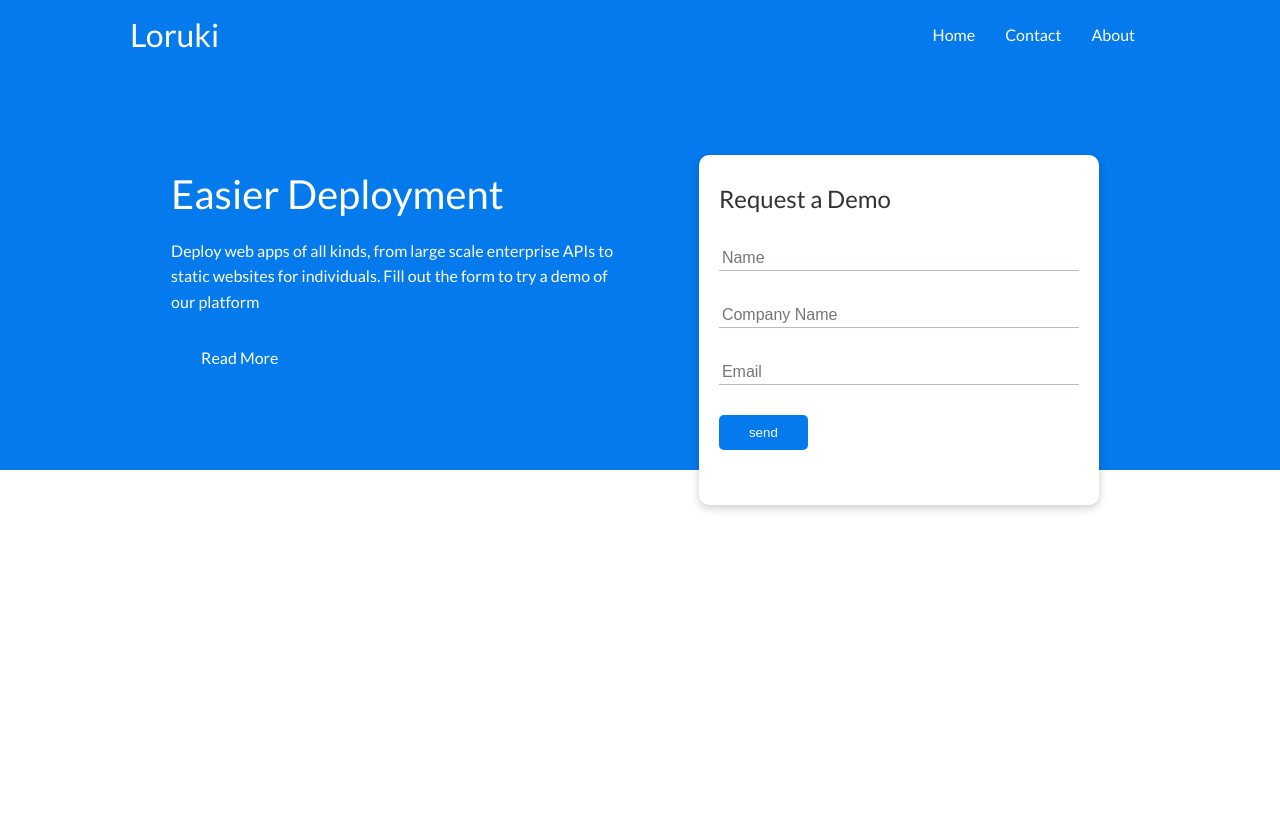
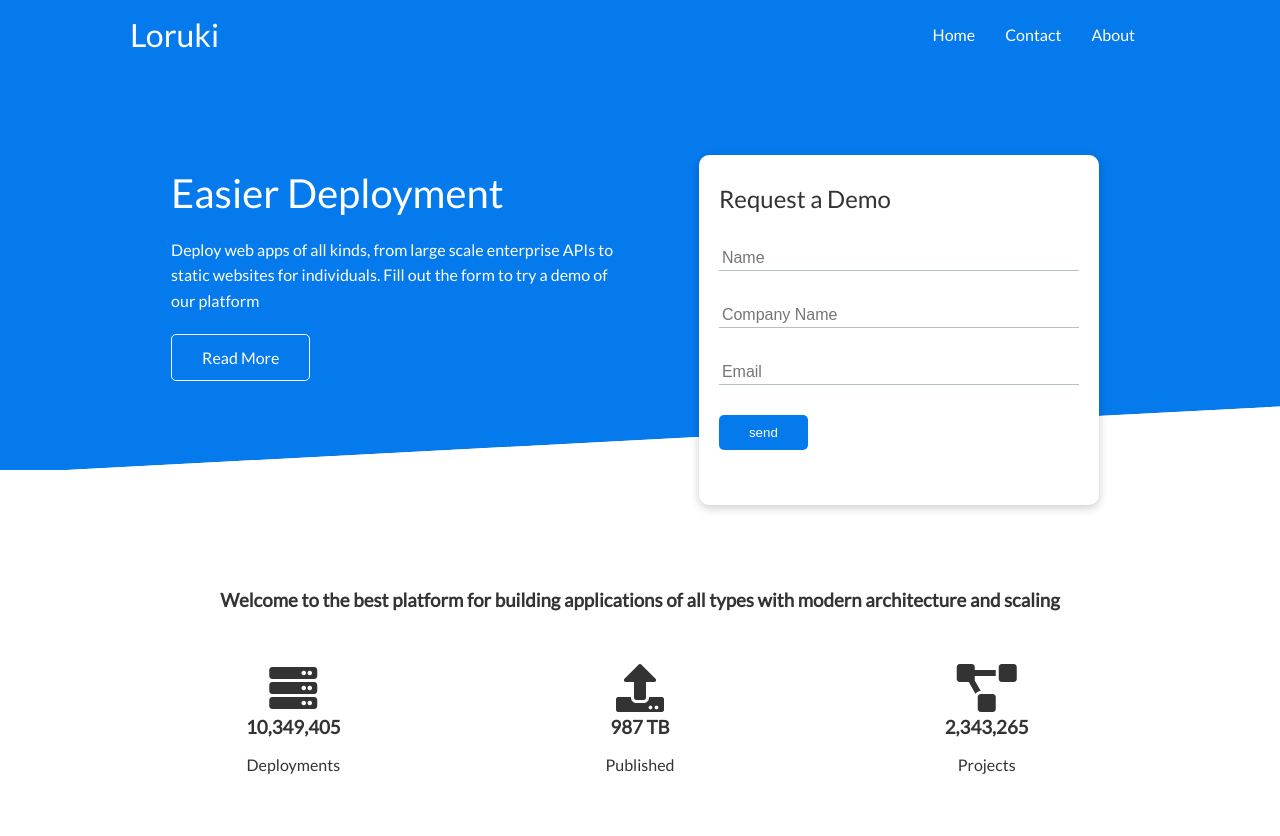
Before and after one commit to apdelany1/loruki, a plain HTML site: page index.html in a window 1280 px wide. Before the commit the page ends 800 px from the top, so only its background shows below. Drawn offline with Linux system fonts and the light colour scheme.

Commit message:
split up css into 'utilities' and 'style' for two different types of css styling. i also added in margin classes that i have to go back and really understand in that mess of nested divs in the stats department. also added font awesome which i have no idea how i did

```diff
--- a/index.html
+++ b/index.html
@@ -4,7 +4,10 @@
     <meta charset="UTF-8">
     <meta http-equiv="X-UA-Compatible" content="IE=edge">
     <meta name="viewport" content="width=device-width, initial-scale=1.0">
+    <link rel="stylesheet" href="https://cdnjs.cloudflare.com/ajax/libs/font-awesome/5.15.1/css/all.min.css" integrity="sha512-+4zCK9k+qNFUR5X+cKL9EIR+ZOhtIloNl9GIKS57V1MyNsYpYcUrUeQc9vNfzsWfV28IaLL3i96P9sdNyeRssA==" crossorigin="anonymous" />
     <link rel="stylesheet" href="style.css">
+    <link rel="stylesheet" href="utilities.css">
+
     <title>Document</title>
 </head>
 <body>
@@ -46,7 +49,34 @@
                 </form>
             </div>
         </div>
+    </section>
 
+    <!-- Stats -->
+
+    <section class="stats">
+        <div class="container">
+            <h3 class="stats-heading text-center my-1">
+                Welcome to the best platform for building applications of all types with modern architecture and scaling
+            </h3>
+
+            <div class="grid grid-3 text-center my-4">
+                <div>
+                    <i class="i fas fa-server fa-3x"></i>
+                    <h3>10,349,405</h3>
+                    <p class="text-secondary">Deployments</p>
+                </div>
+                <div>
+                    <i class="i fas fa-upload fa-3x"></i>
+                    <h3>987 TB</h3>
+                    <p class="text-secondary">Published</p>
+                </div>
+                <div>
+                    <i class="i fas fa-project-diagram fa-3x"></i>
+                    <h3>2,343,265</h3>
+                    <p class="text-secondary">Projects</p>
+                </div>
+            </div>
+        </div>
     </section>
 </body>
 </html>
--- a/style.css
+++ b/style.css
@@ -115,46 +115,22 @@ img {
     outline: none;
  }
 
+ .showcase::before,
+ .showcase::after {
+    content: 'hi';
+    position: absolute;
+    height: 100px;
+    bottom: -70px;
+    right: 0;
+    left: 0;
+    background-color: white;
+    transform: skewY(-3deg);
+    -webkit-transform: skewY(-3deg);
+    -moz-transform: skewY(-3deg);
+    -ms-transform: skewY(-3deg);
+ }
 
-/* Utilities */
-.container {
-    max-width: 1100px;
-    margin: 0 auto;
-    padding: 0 40px;
-    overflow: auto;
+/* Stats */
+.stats {
+    padding-top: 100px;
 }
-
-.card {
-    background-color: #fff;
-    color: #333;
-    border-radius: 10px;
-    box-shadow: 0 3px 10px rgba(0, 0, 0, 0.2);
-    padding: 20px;
-    margin: 10px;
-}
-.btn {
-    display: inline-block;
-    padding: 10px 30px;
-    cursor: pointer;
-    background-color: var(--primary-color);
-    color: white;
-    border: 0;
-    border-radius: 5px;
-}
-
-
-.flex {
-    display: flex;
-    justify-content: center;
-    align-items: center;
-    height: 100%;
-}
-
-.grid {
-    display: grid;
-    grid-template-columns: repeat(2, 1fr);
-    gap: 20px;
-    justify-content: center;
-    align-items: center;
-    height: 100%;
-}
--- /dev/null
+++ b/utilities.css
@@ -0,0 +1,81 @@
+/* Utilities */
+.container {
+    max-width: 1100px;
+    margin: 0 auto;
+    padding: 0 40px;
+    overflow: auto;
+}
+
+.card {
+    background-color: #fff;
+    color: #333;
+    border-radius: 10px;
+    box-shadow: 0 3px 10px rgba(0, 0, 0, 0.2);
+    padding: 20px;
+    margin: 10px;
+}
+.btn {
+    display: inline-block;
+    padding: 10px 30px;
+    cursor: pointer;
+    background-color: var(--primary-color);
+    color: white;
+    border: 0;
+    border-radius: 5px;
+}
+
+.btn-outline {
+    background-color: transparent;
+    border: 1px solid #fff;
+}
+
+.btn:hover {
+    transform: scale(.98);
+}
+
+.text-center {
+    text-align: center;
+}
+
+
+.flex {
+    display: flex;
+    justify-content: center;
+    align-items: center;
+    height: 100%;
+}
+
+.grid {
+    display: grid;
+    grid-template-columns: repeat(2, 1fr);
+    gap: 20px;
+    justify-content: center;
+    align-items: center;
+    height: 100%;
+}
+
+.grid-3 {
+    grid-template-columns: repeat(3, 1fr);
+}
+
+/* Margin */
+
+.my-1 {
+    margin: 1rem 0;
+}
+
+.my-2 {
+    margin: 1.5rem 0;
+}
+
+.my-3 {
+    margin: 2rem 0;
+}
+
+.my-4 {
+    margin: 3rem 0;
+}
+
+.my-5 {
+    margin: 4rem 0;
+}
```
